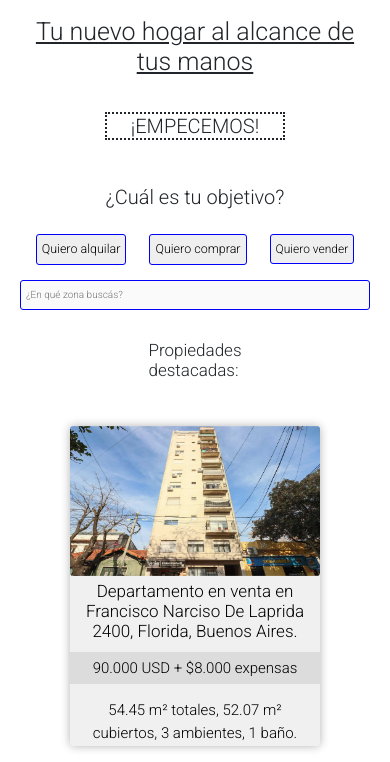
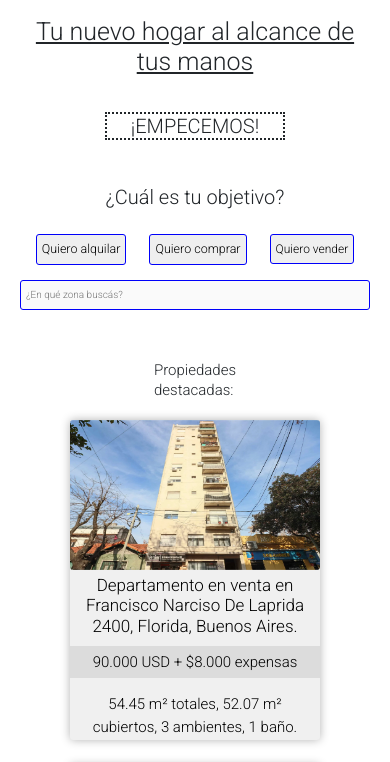
Before and after one commit to GonzaloCataldo/PreEntrega2_GonzaloCataldo, a plain HTML site: page propiedades.html in a window 390 px wide. Shown: the part 63-825 px from the top of the page. Drawn offline with nearby package versions, Linux system fonts and the light colour scheme.

Commit message:
cambios en propiedades destacadas

```diff
--- a/css/estilo.css
+++ b/css/estilo.css
@@ -324,6 +324,11 @@
     }
 }
 
+.prop_destacadas h3 {
+    font-size: 2.5rem;
+    line-height: 3rem;
+}
+
 .prop_destacadas div a {
     text-decoration: none;
     color: rgb(0, 0, 0);
@@ -331,23 +336,22 @@
 
 .prop_destacadas {
     display: flex;
-    flex-wrap: nowrap;
-    justify-content: space-around;
+    flex-wrap: wrap;
+    justify-content: space-evenly;
     align-items: center;
-    padding: 3rem;
-}
-
-.prop_destacadas h3 {
-    display: inline-block;
-    font-size: 2rem;
+    margin: auto;
+    padding-top: 10rem;
+    padding-bottom: 10rem;
 }
 
 .prop_destacadas div {
-    display: inline-block;
+    display: flex;
+    flex-wrap: nowrap;
     width: 35rem;
     height: 42rem;
     text-align: center;
-    margin: 5rem;
+    margin-top: 3rem;
+    margin-bottom: 1rem;
     background-color: rgb(240, 240, 240);
     border-radius: .3rem;
     box-shadow: 0 0 1rem rgba(0, 0, 0, 0.3);
@@ -375,21 +379,21 @@
 }
 
 @media (max-width: 860px) {
+        .prop_destacadas h3 {
+        font-size: 1.5rem;
+        line-height: 2rem;
+    }
+
     .prop_destacadas {
         flex-direction: column;
-        flex-wrap: nowrap;
-        align-items: center;
-        padding: 3rem;
-    }
-
-    .prop_destacadas h3 {
-        font-size: 1.7rem;
+        padding-top: 5rem;
+        padding-bottom: 5rem;
     }
 
     .prop_destacadas div {
         width: 25rem;
         height: 32rem;
-        margin: 4rem;
+        margin-top: 1.5rem;
     }
 
     .prop_destacadas div img {
@@ -411,7 +415,6 @@
 #titulo2_prop h2 {
     font-size: 3rem;
     text-align: center;
-    padding: 6rem 0 3rem;
 }
 
 #caja_publicaciones {
```
